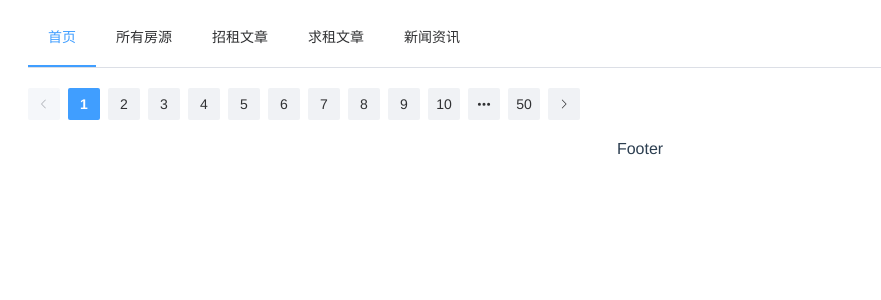
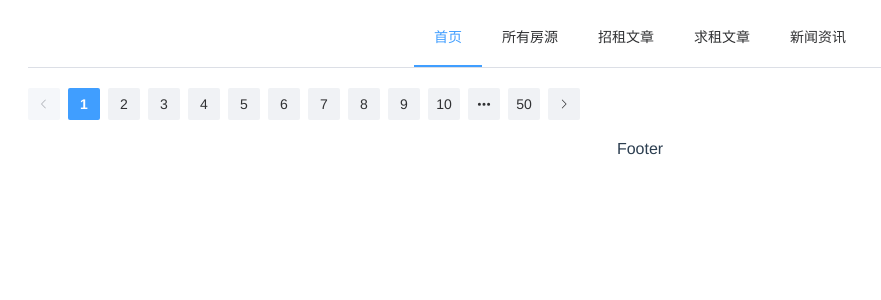
Before and after one commit to isinvon/RentalHousingSystem, a Vue app in the folder house/: page / in a window 1280 px wide. Shown: the top 300 px of the page, without its empty margins (0-881 px from the left). Built offline with nearby package versions, Linux system fonts and the light colour scheme.

Commit message:
update 顶部菜单内部元素居中

```diff
--- a/house/src/components/MyTopMenu/index.vue
+++ b/house/src/components/MyTopMenu/index.vue
@@ -34,3 +34,12 @@ const handleSelect = (key, keyPath) => {
   console.log(key, keyPath)
 }
 </script>
+
+<style lang="scss" scoped>
+.el-menu {
+  // 解释: 移除边框
+  border-right: none;
+  // 内部元素居中
+  justify-content: center;
+}
+</style>
```
